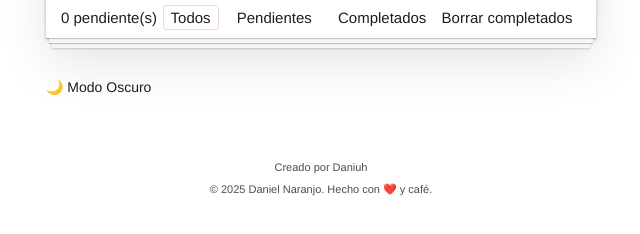
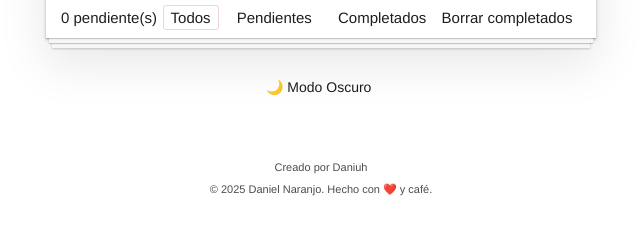
Before and after one commit to Daniuh/todo-app-Js, a website built with Vite: page index.html in a window 1280 px wide. Shown: the part 200-434 px from the top of the page, without its empty margins (319-959 px from the left). Built offline with nearby package versions, Linux system fonts and the light colour scheme.

Commit message:
Se maneja diseño del boton para cambiar el tema de la app

```diff
--- a/src/css/style-dark-mode.css
+++ b/src/css/style-dark-mode.css
@@ -58,12 +58,8 @@ body.dark-mode .clear-completed {
   justify-content: center; /* Centra horizontalmente */
 }
 
-/*todo
-Centrar el boton dark
-*/
-
 .div-button2 {
-  align-items: center;
+  padding-left: 40%;
 }
 
 body.dark-mode input::placeholder {
```
